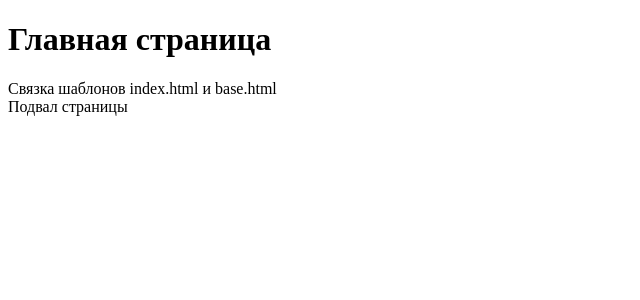
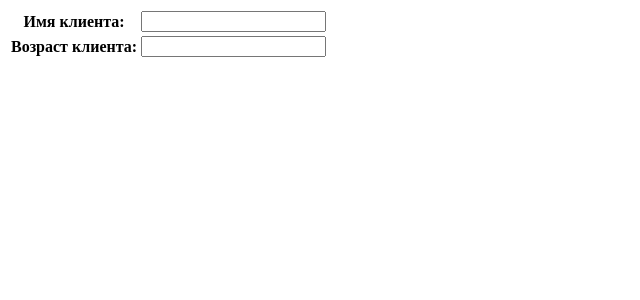
Before and after one commit to Qdesnuk/Django_learn, a Django app: page / in a window 1280 px wide. Shown: the top 300 px of the page, without its empty margins (0-640 px from the left). Run offline with Django 4.2, Linux system fonts and the light colour scheme.

Commit message:
Add forms.py

```diff
--- /dev/null
+++ b/hello/firstapp/forms.py
@@ -0,0 +1,5 @@
+from django import forms
+
+class UserForm(forms.Form):
+    name = forms.CharField(label='Имя клиента')
+    age = forms.IntegerField(label='Возраст клиента')
--- a/hello/firstapp/views.py
+++ b/hello/firstapp/views.py
@@ -1,5 +1,6 @@
 from django.shortcuts import render
 from django.http import HttpResponse, HttpResponseRedirect, HttpResponsePermanentRedirect
+from .forms import UserForm
 
 
 def index(request):
@@ -9,7 +10,8 @@ def index(request):
     # user = {'name': 'Максим', 'age': 30}
     # addr = ('Виноградная', 23, 45)
     # data = {'header': header, 'langs': langs, 'user': user, 'address': addr}
-    return render(request, 'firstapp/index.html')
+    userform = UserForm()
+    return render(request, 'firstapp/index.html', context={"form": userform})
 
 def about(request):
     return render(request,'firstapp/about.html')
--- a/hello/templates/firstapp/index.html
+++ b/hello/templates/firstapp/index.html
@@ -1,5 +1,20 @@
-{% extends 'firstapp/base.html' %}
+{% comment %}
+<!--{% extends 'firstapp/base.html' %}-->
 
-{% block title %} Index {% endblock title %}
-{% block header %} Главная страница {% endblock header %}
-{% block content %} Связка шаблонов index.html и base.html {% endblock content %}
+<!--{% block title %} Index {% endblock title %}-->
+<!--{% block header %} Главная страница {% endblock header %}-->
+<!--{% block content %} Связка шаблонов index.html и base.html {% endblock content %}-->
+{% endcomment %}
+
+<!doctype html>
+<html lang="en">
+<head>
+    <meta charset="UTF-8">
+    <title>Форма Django</title>
+</head>
+<body>
+    <table>
+        {{ form }}
+    </table>
+</body>
+</html>
```
